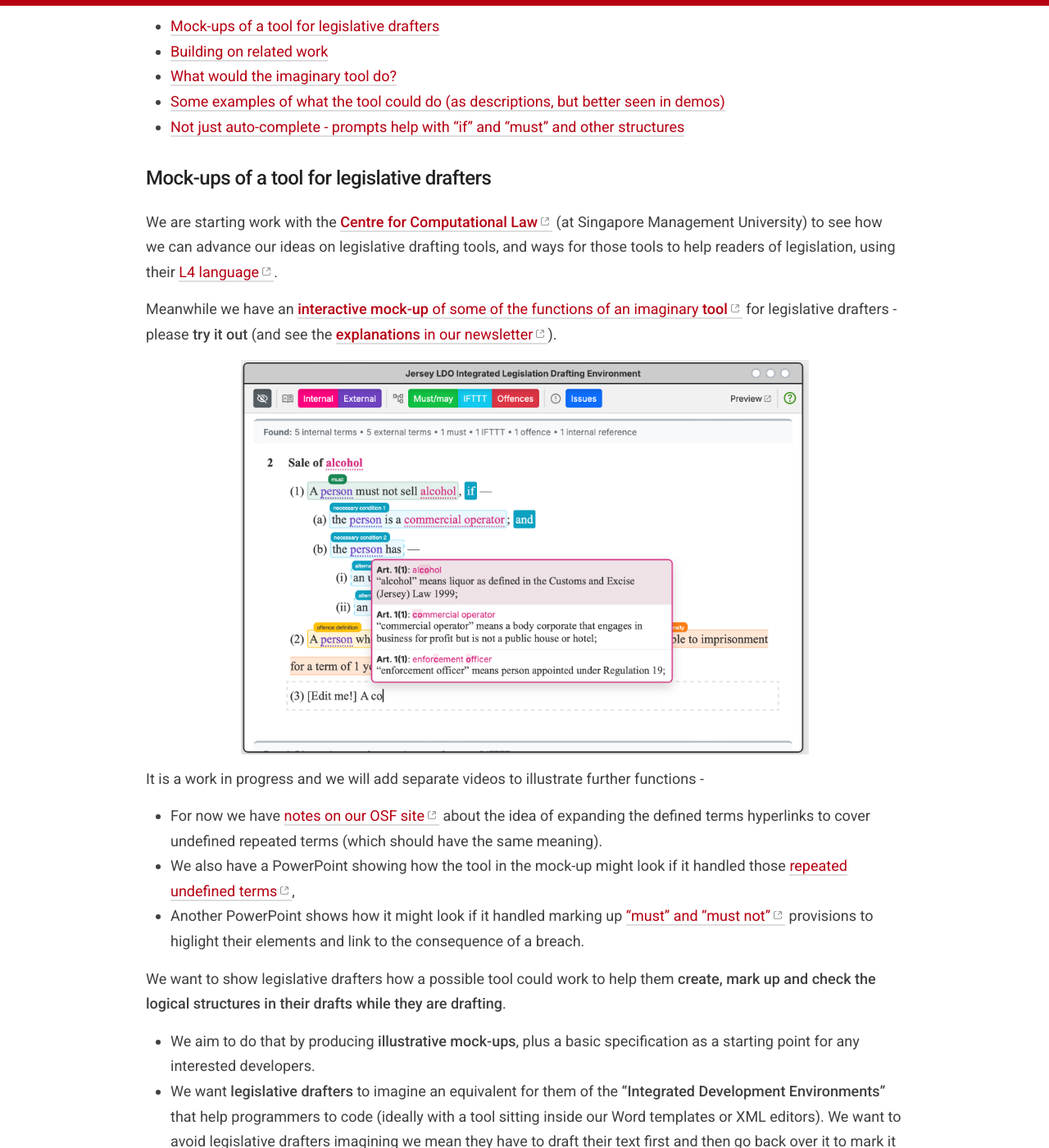
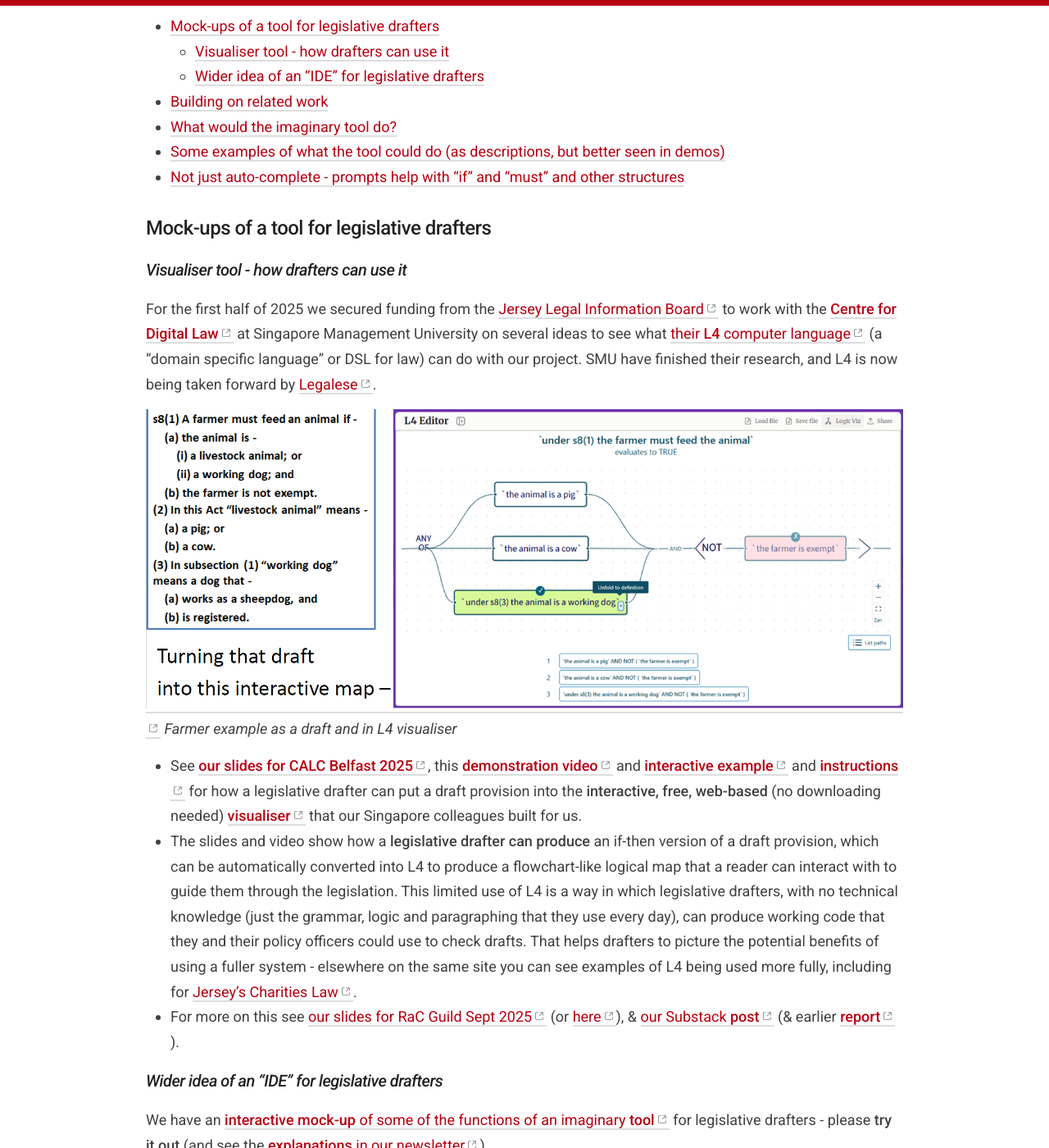
Before and after one commit to crlp-jerseyldo/crlp-jerseyldo.github.io, a Jekyll site: the page built from _pages/an-ide-for-legislation.md, in a window 1280 px wide and 1400 px high, scrolled down 222 px. Shown: the whole window at 82% size. Built offline with Jekyll 4.4.1, drawn with Linux system fonts in a browser that asks for light colours; some of the changed text lies outside the part shown.

Commit message:
Update an-ide-for-legislation.md
Added material for L4 visualiser and definitions tool

```diff
--- a/_pages/an-ide-for-legislation.md
+++ b/_pages/an-ide-for-legislation.md
@@ -11,14 +11,25 @@ parent_url: /work/
 
 ## Mock-ups of a tool for legislative drafters
 
-We are starting work with the [**Centre for Computational Law**](https://cclaw.smu.edu.sg/projects-papers/research-project-computational-law){:target="_blank"} (at Singapore Management University) to see how we can advance our ideas on legislative drafting tools, and ways for those tools to help readers of legislation, using their [L4 language](https://github.com/smucclaw){:target="_blank"}.
+### Visualiser tool - how drafters can use it
 
-Meanwhile we have an [**interactive mock-up** of some of the functions of an imaginary **tool**](https://crlp-jerseyldo.github.io/ilde-mockup/){:target="_blank"} for legislative drafters - please **try it out** (and see the [**explanations** in our newsletter](https://substack.com/@digitallegislation/p-149448484){:target="_blank"}).
+For the first half of 2025 we secured funding from the [Jersey Legal Information Board](https://www.jerseylaw.je/Pages/About.aspx){:target="_blank"} to work with the [**Centre for Digital Law**](https://cdl.smu.edu.sg/projects/research-project-computational-law-rpcl){:target="_blank"} at Singapore Management University on several ideas to see what [their **L4** computer language](https://github.com/smucclaw){:target="_blank"} (a “domain specific language” or DSL for law) can do with our project. SMU have finished their research, and L4 is now being taken forward by [Legalese](https://l4.legalese.com/){:target="_blank"}.
+
+[![Farmer example as a draft and in L4 visualiser](/images/FarmerDraftToMap.png)](https://osf.io/4hfbx){:target="_blank"} *Farmer example as a draft and in L4 visualiser*
+
+- See [**our slides for CALC Belfast 2025**](https://osf.io/4hfbx){:target="_blank"}, this [**demonstration video**](https://youtu.be/_VZ4_FY_Nqo){:target="_blank"} and [**interactive example**](https://jl4.legalese.com/?id=8831700c-a1ee-4c21-9365-1aa410a977d0){:target="_blank"} and [**instructions**](https://osf.io/adwe6){:target="_blank"} for how a legislative drafter can put a draft provision into the **interactive, free, web-based** (no downloading needed) [**visualiser**](https://jl4.legalese.com/){:target="_blank"} that our Singapore colleagues built for us.
+- The slides and video show how a **legislative drafter can produce** an if-then version of a draft provision, which can be automatically converted into L4 to produce a flowchart-like logical map that a reader can interact with to guide them through the legislation. This limited use of L4 is a way in which legislative drafters, with no technical knowledge (just the grammar, logic and paragraphing that they use every day), can produce working code that they and their policy officers could use to check drafts. That helps drafters to picture the potential benefits of using a fuller system - elsewhere on the same site you can see examples of L4 being used more fully, including for [Jersey's Charities Law](https://github.com/smucclaw/l4-ide/blob/ian/je-charities-3/jl4/experiments/jerseyCharities2.l4){:target="_blank"}.
+- For more on this see [our slides for RaC Guild Sept 2025](https://osf.io/axydq){:target="_blank"} (or [here](https://docs.google.com/presentation/d/1MRs8hJY45ptGslava2WvQGvPlhp9sp59l1NbNU5ruYk/edit?usp=sharing){:target="_blank"}), & [our Substack **post**](https://substack.com/@digitallegislation/p-171875282){:target="_blank"} (& earlier [**report**](https://osf.io/x43td){:target="_blank"}).
+
+
+### Wider idea of an "IDE" for legislative drafters
+
+We have an [**interactive mock-up** of some of the functions of an imaginary **tool**](https://crlp-jerseyldo.github.io/ilde-mockup/){:target="_blank"} for legislative drafters - please **try it out** (and see the [**explanations** in our newsletter](https://substack.com/@digitallegislation/p-149448484){:target="_blank"}).
 
 ![A screenshot of the mock-up of a drafting tool](/images/ILDE-mockup-screenshot.png)
 
 It is a work in progress and we will add separate videos to illustrate further functions -
-* For now we have [notes on our OSF site](https://osf.io/3qrx6){:target="_blank"} about the idea of expanding the defined terms hyperlinks to cover undefined repeated terms (which should have the same meaning).
+* We have [notes on our OSF site](https://osf.io/3qrx6){:target="_blank"} about the idea of expanding the defined terms hyperlinks to cover undefined repeated terms (which should have the same meaning).
 * We also have a PowerPoint showing how the tool in the mock-up might look if it handled those [repeated undefined terms](https://osf.io/uzw5d){:target="_blank"},
 * Another PowerPoint shows how it might look if it handled marking up ["must" and "must not"](https://osf.io/fc3js){:target="_blank"} provisions to higlight their elements and link to the consequence of a breach.
 
@@ -26,6 +37,13 @@ We want to show legislative drafters how a possible tool could work to help them
 * We aim to do that by producing **illustrative mock-ups**, plus a basic specification as a starting point for any interested developers.
 * We want **legislative drafters** to imagine an equivalent for them of the **"Integrated Development Environments"** that help programmers to code (ideally with a tool sitting inside our Word templates or XML editors). We want to avoid legislative drafters imagining we mean they have to draft their text first and then go back over it to mark it up.
 * In the longer term we would like to see **developers** create these drafting tools, starting with our basic spec. But for now we are just illustrating what a tool could look like, to set the ball rolling.
+
+This work also builds on the idea of creating a **unique identifier for each paragraph** of text in legislation, which is computer-readable but also makes sense to human readers (see below).
+* Jersey's Legislative Drafting Office, like many others in the Commonwealth, still uses Word (rather than XML, used by larger offices). So our [innovator](https://www.youtube.com/watch?v=fThIGAABLyg){:target="_blank"} and Word-wrangler, Kate Hannah, has been developing a Word version of the IDs with a Word tool to enable legislative drafters to use the IDs to mark up each definition and defined term, so that the definition pops up when you move the mouse over it, with a link to the definition provision.
+* That can apply to definitions within the same piece of legislation (we have now seen [Kenya’s planned new site](https://new.kenyalaw.org/akn/ke/act/2022/29/eng@2022-07-29){:target="_blank"} will do this).
+* But it can also apply to the definitions in your **Interpretation Act/Law** (and in other legislation under which this legislation is made, if definitions flow down that way in your jurisdiction). It should then feed automatically from the Word drafts into the html for our web pages (& to a more limited extent into our automatically-produced pdfs for our website).
+
+![A screenshot of pop-ups and links for defined terms](/images/DefinitionPopups.jpg)
 
 ## Building on related work
 
@@ -36,6 +54,10 @@ We want to show legislative drafters how a possible tool could work to help them
 * We want to build on Schwartz & others (2023) [“Design Principles for Integrated **Legislation** Drafting Environment”](https://ssrn.com/abstract=4556959){:target="_blank"}, who were the first to spell out what this could mean for legislative drafting. We want to adapt their approach for the Commonwealth style of drafting.
 * In the EU there is the [LEOS](https://joinup.ec.europa.eu/collection/justice-law-and-security/solution/leos-open-source-software-editing-legislation){:target="_blank"} editing tool. They are looking at adding functions to help EU drafters and to allow them to mark up more elements in [their Akoma Ntoso]([https://op.europa.eu/fr/web/eu-vocabularies/akn4eu](https://op.europa.eu/en/web/eu-vocabularies/dataset/-/resource?uri=http%3A%2F%2Fpublications.europa.eu%2Fresource%2Fdataset%2Fakn4eu)){:target="_blank"} system (potentially using LegalRuleML) - see ["Drafting legislation in the era of AI and digitisation"](https://joinup.ec.europa.eu/collection/justice-law-and-security/solution/leos-open-source-software-editing-legislation/document/drafting-legislation-era-ai-and-digitisation){:target="_blank"} and ["Overview of smart functionalities in drafting legislation in LEOS"](https://joinup.ec.europa.eu/collection/justice-law-and-security/solution/leos-open-source-software-editing-legislation/document/overview-smart-functionalities-drafting-legislation-leos){:target="_blank"}. The UK's [LawMaker](https://www.youtube.com/watch?v=WBmwiHY4Q-Q&t=2s){:target="_blank"} drafting system is XML-based, also using Akoma Ntoso, and has also been looking at LegalRuleML.
 * Just before this project started, we met Oswald Maskens who demonstrated a model he had made, gave us a talk on his ideas about leveraging tools for software engineering in legal corpus management, and showed us VS Code as an example of what an IDE could offer for legislative drafters.
+* In February 2023, Hamish Fraser sent a [Love letter to Parliamentary Counsel of the World](https://hamish.dev/a-love-letter-to-the-parliamentary-counsel-of-the-world){:target="_blank"} (& some [sequels](https://hamish.dev/){:target="_blank"}, including “Happy Valentine's Day, Nerds 💌”). The idea is that every paragraph of text should have its own unique ID which captures the structure (of sections & sub-sections, etc.) in a human-readable way. Once you do that, unexpected possibilities open up. Hamish worked in [Syncopate](https://www.syncopatelab.com/){:target="_blank"} to make [DocRef](https://docref.org/){:target="_blank"} with nested, understandable & manageable IDs like –
+  * “[P2-S10-s65-l1-a-ii](https://docref.org/nz/ssar/171/en/?annotation=OpenFisca-Aotearoa#P2-S10-s65-l1-a-ii){:target="_blank"}” for [reg 65(a)(ii) in Subpart 10 of Part 2](https://www.legislation.govt.nz/regulation/public/2018/0202/latest/whole.html#LMS96415){:target="_blank"}
+  * which in Jersey, where we have Articles instead of sections (& we have not gone for IDs for Parts, as they are not part of the numbering of actual provisions),  gives IDs like - “art_18_p_2_sp_b_cl_iii” – for [Art 18(2)(b)(iii)](https://www.jerseylaw.je/laws/current/l_41_2014#_Toc181797850){:target="_blank"}
+  * see above for how we are building on this to give pop-ups for defined terms.
 
 ## What would the imaginary tool do?
 * The tool would **help** the drafter to be **rigorous** in creating (and marking up for computer readability) -
```
